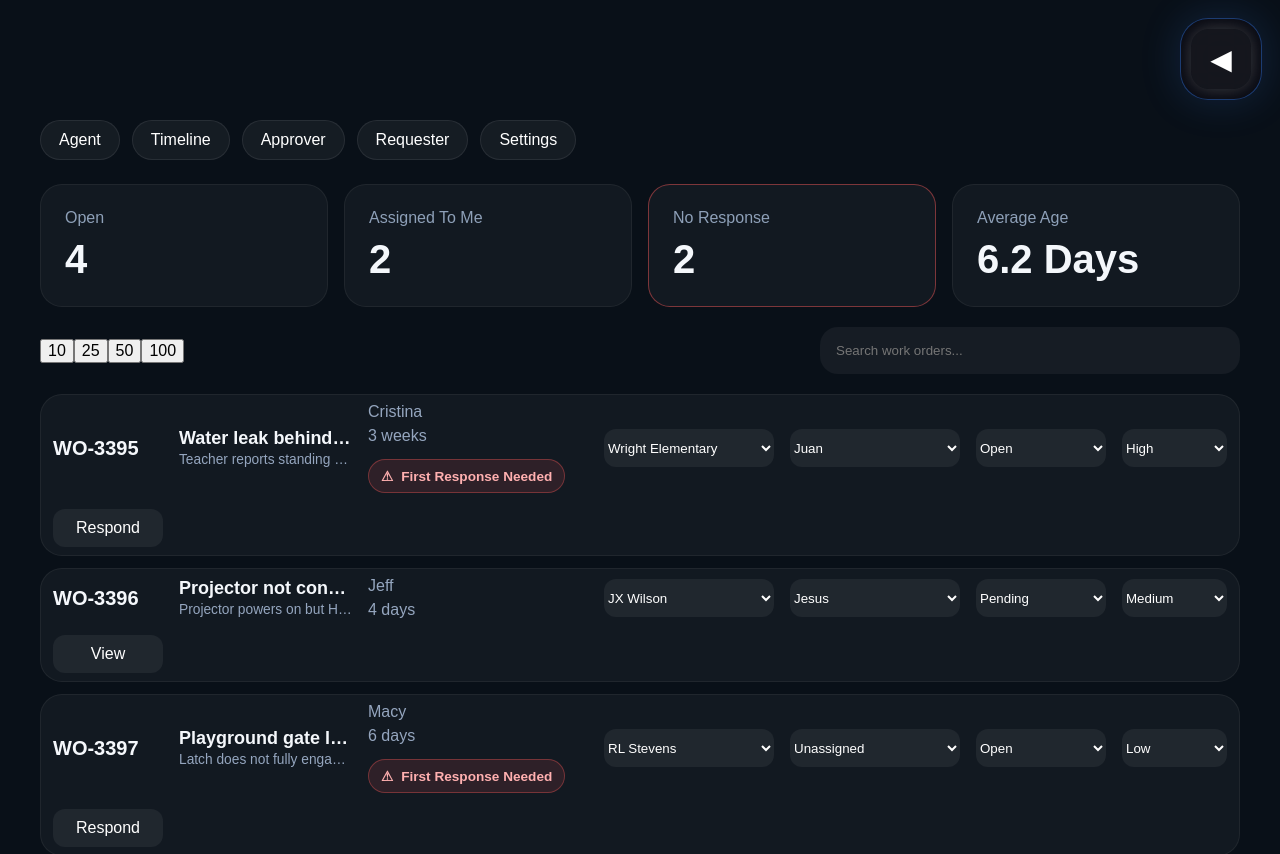
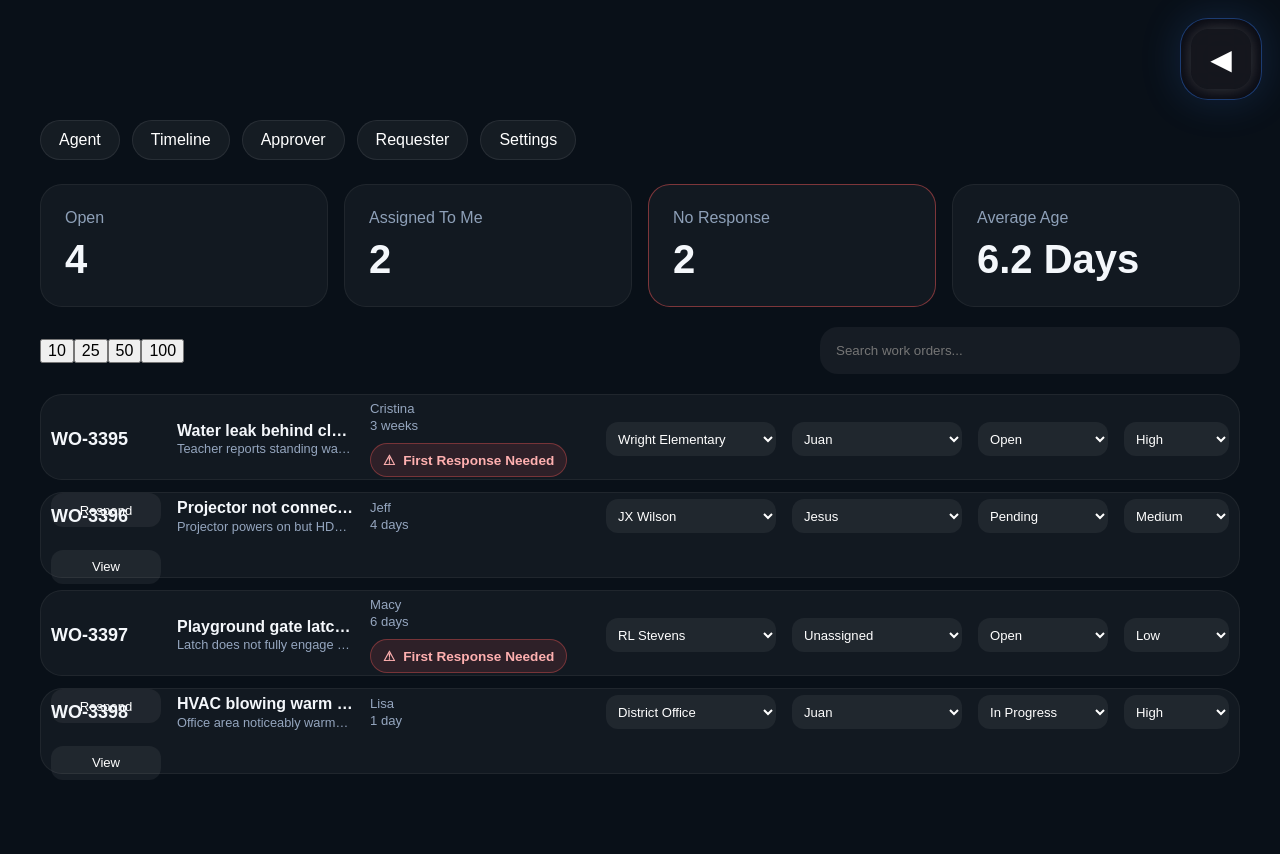
Before and after one commit to Skkedd/operations-requests, a React (Vite) app: page / in a window 1280 px wide. Shown: the top 854 px of the page. Built offline with nearby package versions, Linux system fonts and the light colour scheme.

Commit message:
Finalize queue density behavior and tighten operational layouts
- Fix queue density overrides so Compact and Dense modes apply consistently

```diff
--- a/src/App.css
+++ b/src/App.css
@@ -1391,3 +1391,65 @@ h1 {
   font-size: 0.62rem;
   line-height: 1;
 }
+
+/* Final density override */
+.queue-page.density-compact .ticket-row {
+  min-height: 78px;
+  max-height: 86px;
+  padding: 6px 10px;
+}
+
+.queue-page.density-compact .ticket-id {
+  font-size: 18px;
+}
+
+.queue-page.density-compact .ticket-main strong {
+  font-size: 16px;
+}
+
+.queue-page.density-compact .ticket-body {
+  margin-top: 2px;
+  font-size: 0.8rem;
+}
+
+.queue-page.density-compact .ticket-meta {
+  font-size: 0.82rem;
+  gap: 2px;
+}
+
+.queue-page.density-compact .ticket-row select,
+.queue-page.density-compact .ticket-row button {
+  height: 34px;
+  min-height: 34px;
+  padding: 0 8px;
+  font-size: 0.82rem;
+}
+
+.queue-page.density-dense .ticket-row {
+  min-height: 58px;
+  max-height: 66px;
+}
+
+.queue-page.density-dense .ticket-id {
+  font-size: 14px;
+}
+
+.queue-page.density-dense .ticket-main strong {
+  font-size: 14px;
+}
+
+.queue-page.density-dense .ticket-row select,
+.queue-page.density-dense .ticket-row button {
+  min-width: 0;
+  width: 100%;
+  height: 32px;
+  min-height: 32px;
+  padding: 0 6px;
+  font-size: 0.7rem;
+  overflow: hidden;
+  text-overflow: ellipsis;
+}
+
+.queue-page.density-dense .ticket-row button {
+  min-width: 72px;
+}
```
